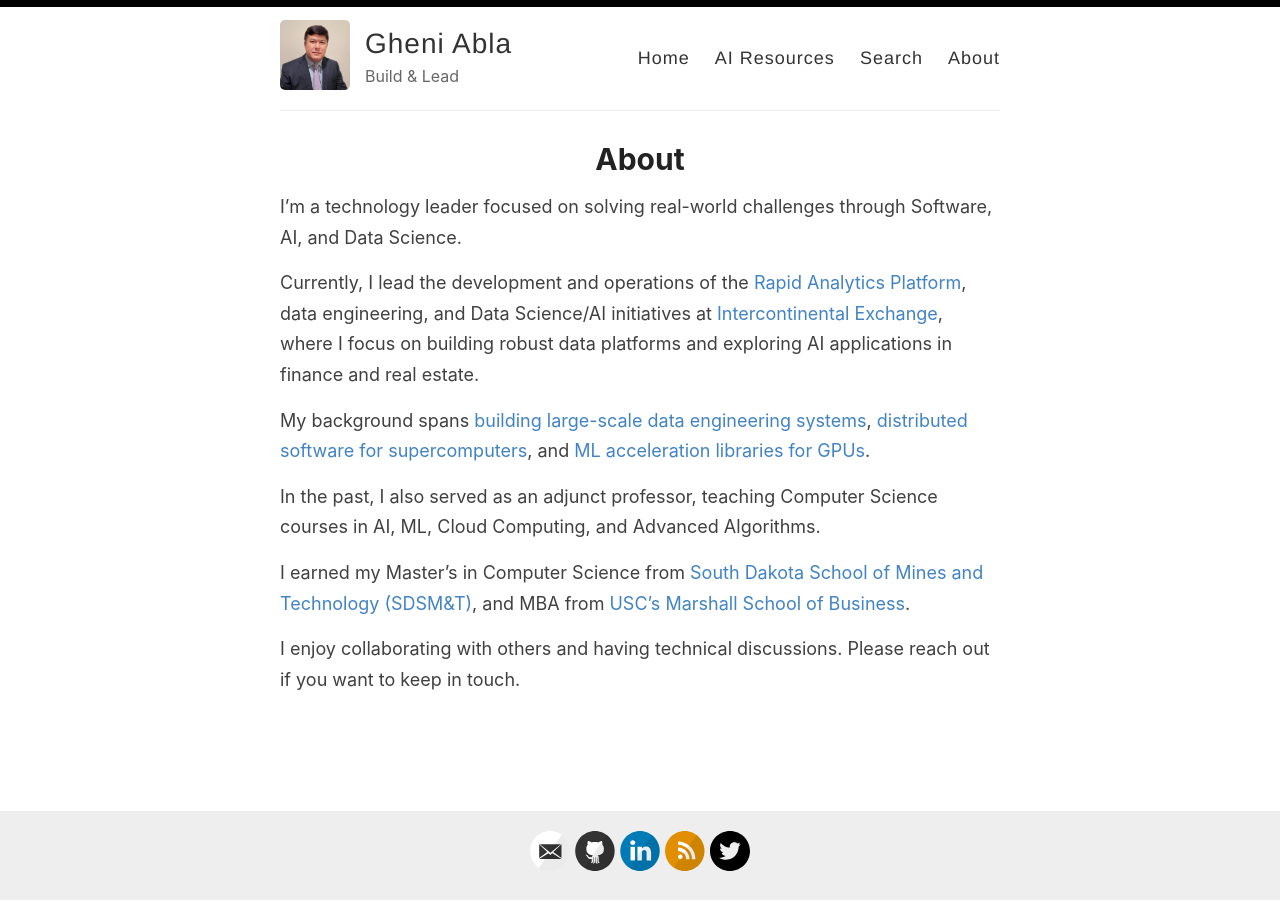
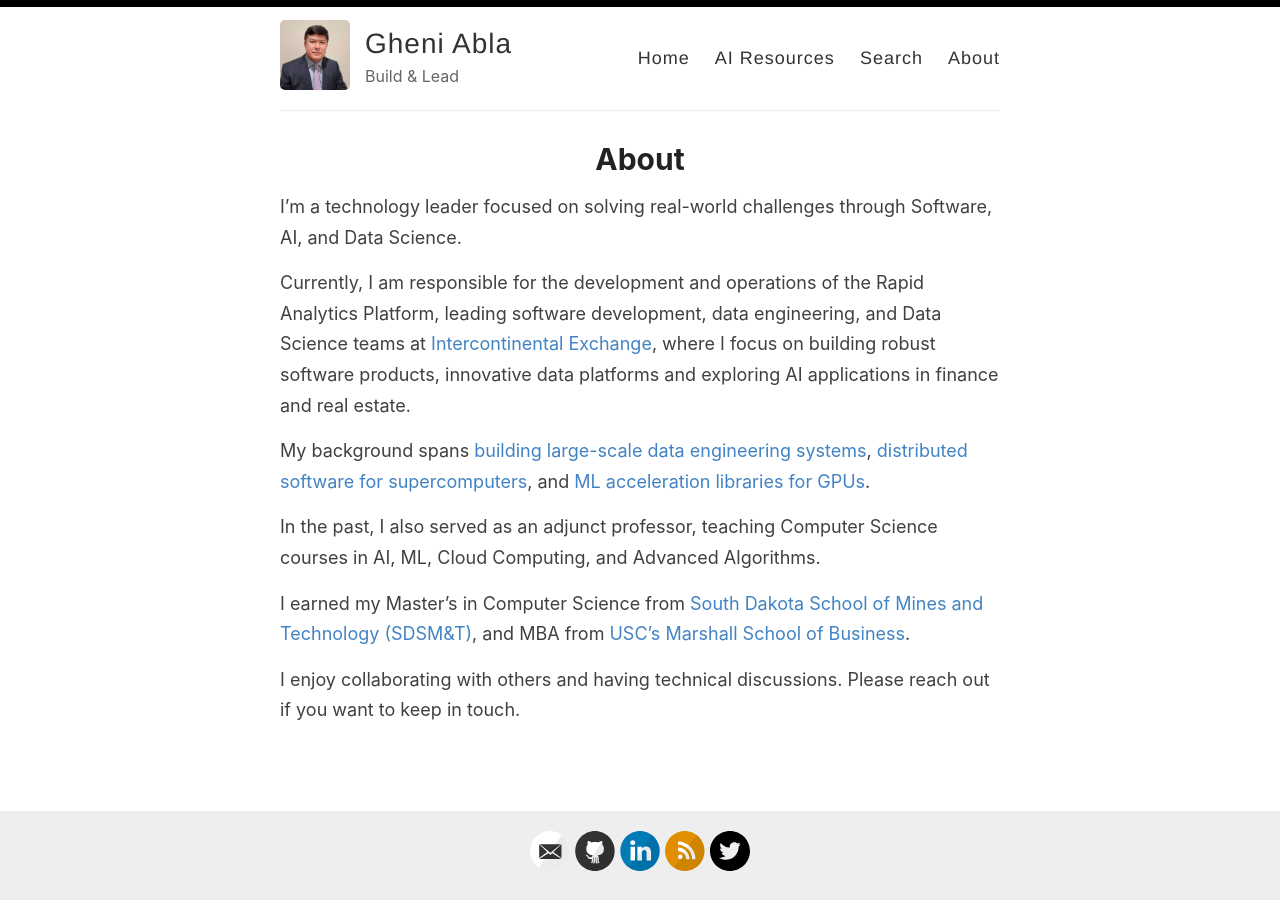
Before and after one commit to gheniabla/gheniabla.github.io, a Jekyll site: the page built from _pages/about.md, in a window 1280 px wide. Built offline with Jekyll 4.4.1, drawn with Linux system fonts in a browser that asks for light colours.

Commit message:
Update about.md

```diff
--- a/_pages/about.md
+++ b/_pages/about.md
@@ -6,7 +6,7 @@
 
 I'm a technology leader focused on solving real-world challenges through Software, AI, and Data Science.
 
-Currently, I lead the development and operations of the [Rapid Analytics Platform](https://rap.bkicloud.com), data engineering, and Data Science/AI initiatives at [Intercontinental Exchange](https://ice.com), where I focus on building robust data platforms and exploring AI applications in finance and real estate.
+Currently, I am responsible for the development and operations of the Rapid Analytics Platform, leading software development, data engineering, and Data Science teams at [Intercontinental Exchange](https://ice.com), where I focus on building robust software products, innovative data platforms and exploring AI applications in finance and real estate.
 
 My background spans [building large-scale data engineering systems](https://www.sciencedirect.com/science/article/abs/pii/S0920379614001094), [distributed software for supercomputers](https://www.semanticscholar.org/paper/The-MPO-system-for-automatic-workflow-documentation-Abla-Coviello/033c80bafb2621b17348ceb7220a7c48d0d1c187), and [ML acceleration libraries for GPUs](https://www.amd.com/en/solutions/ai.html).
 
```
